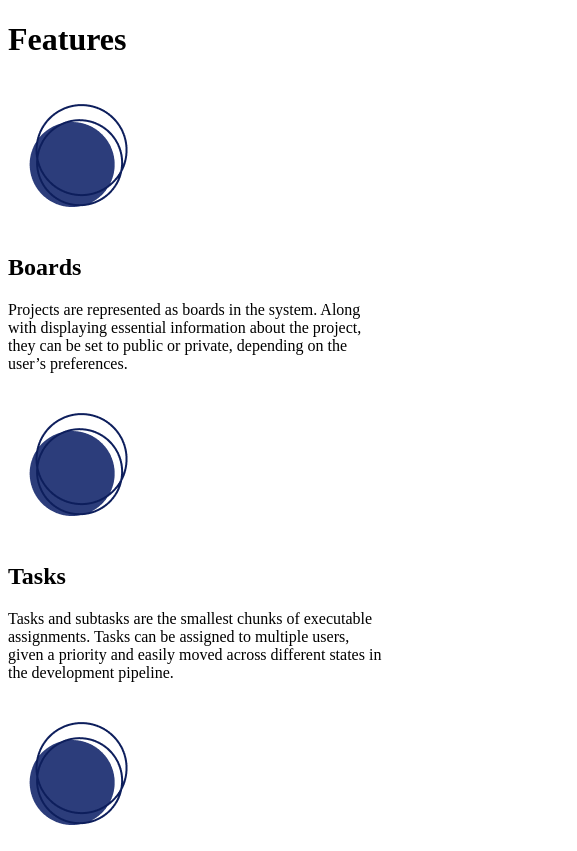
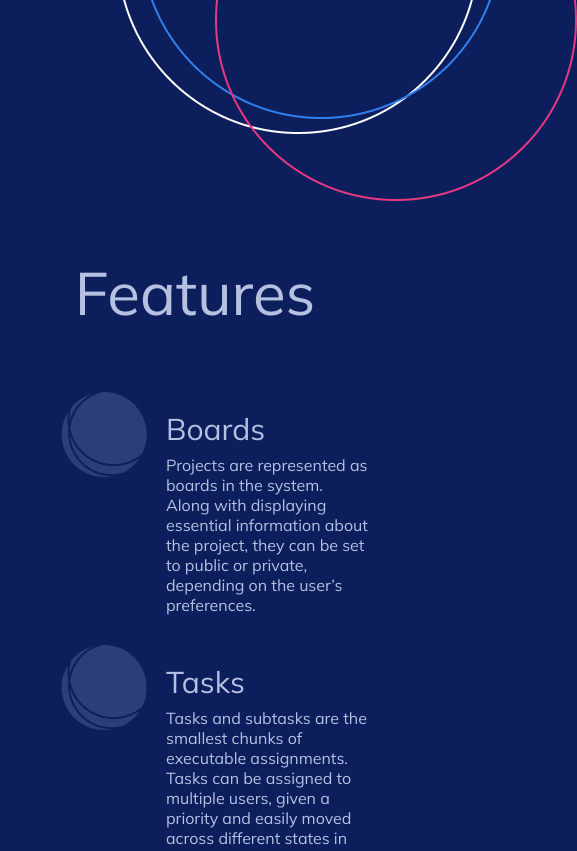
Before and after one commit to TAYBI/12-css-projects-design-to-code, a plain HTML site: page 10 Features/index.html in a window 390 px wide. Shown: the top 851 px of the page, 577 px wide, since content can reach past the window. Drawn offline with Linux system fonts and the light colour scheme.

Commit message:
style for 10 Features

```diff
--- a/10 Features/index.html
+++ b/10 Features/index.html
@@ -4,8 +4,11 @@
     <meta charset="UTF-8" />
     <meta name="viewport" content="width=device-width, initial-scale=1.0" />
     <title>Features</title>
+    <link rel="stylesheet" href="style.css" />
   </head>
+
   <body>
+    <img src="img/bg.png" alt="" class="img-1" />
     <div class="container">
       <h1>Features</h1>
       <div class="grid">
@@ -97,5 +100,6 @@
         </div>
       </div>
     </div>
+    <img src="img/bg.png" alt="" class="img-2" />
   </body>
 </html>
--- a/10 Features/style.css
+++ b/10 Features/style.css
@@ -2,3 +2,96 @@
 html {
   font-family: "Mulish", sans-serif;
 }
+
+* {
+  margin: 0;
+  padding: 0;
+}
+
+body {
+  background: #0d1e5c;
+  color: #b6c1e2;
+  margin: 0;
+  min-height: 100vh;
+  overflow-x: hidden;
+}
+
+.img-2 {
+  position: absolute;
+  transform: rotate(180deg);
+  width: 300px;
+  right: 8rem;
+}
+
+.img-1 {
+  position: relative;
+  left: 30%;
+}
+
+.container {
+  max-width: 1100px;
+  margin: 50px auto;
+  padding: 0 20px;
+}
+
+.flex {
+  display: flex;
+}
+
+.flex .icon {
+  position: relative;
+  top: -60px;
+  left: 20px;
+}
+
+.flex h2 {
+  font-size: 30px;
+  font-weight: normal;
+  margin-bottom: 7px;
+}
+
+.flex p {
+  font-size: 16px;
+}
+
+.grid {
+  display: grid;
+  grid-template-columns: 1fr 1fr;
+  gap: 3rem;
+}
+
+.content p {
+  max-width: 400px;
+}
+
+h1 {
+  font-size: 60px;
+  font-weight: normal;
+  padding-left: 140px;
+  padding-bottom: 35px;
+}
+
+@media (max-width: 700px) {
+  .grid {
+    grid-template-columns: 1fr;
+  }
+  h1 {
+    text-align: center;
+    padding-left: 0;
+    padding-bottom: 80px;
+  }
+}
+
+@media (max-width: 380px) {
+  .flex {
+    flex-direction: column;
+    text-align: center;
+  }
+  .flex .icon {
+    top: 0;
+    left: 10px;
+  }
+  h1 {
+    padding-bottom: 30px;
+  }
+}
```
